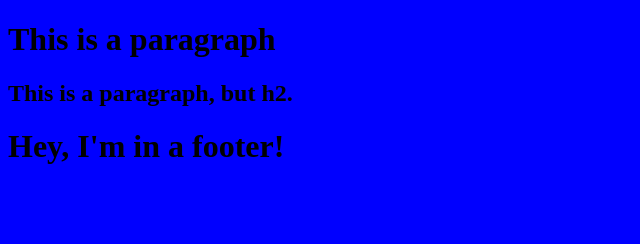
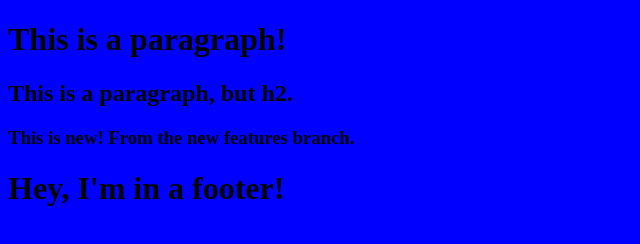
Before and after one commit to Diamond4luck/Portfolio_Website, a plain HTML site: page body.html in a window 1280 px wide. Shown: the whole page, without its empty margins (0-640 px from the left). Drawn offline with Linux system fonts and the light colour scheme.

Commit message:
Added features

```diff
--- a/body.html
+++ b/body.html
@@ -6,8 +6,9 @@
         <link rel="stylesheet" href="body.css">
     </head>
     <body>
-        <h1>This is a paragraph</h1>
+        <h1>This is a paragraph!</h1>
         <h2>This is a paragraph, but h2.</h2>
+        <h3>This is new! From the new features branch.</h3>
     </body>
     <footer>
         <h1>Hey, I'm in a footer!</h1>
```
